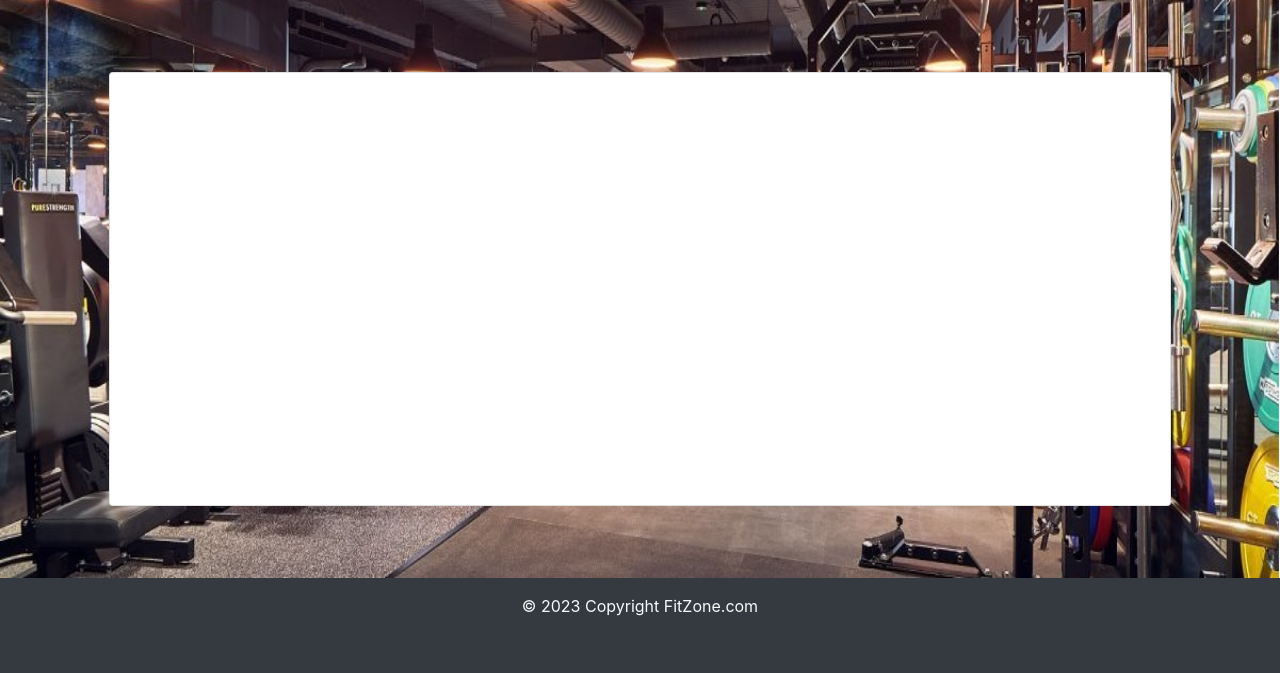
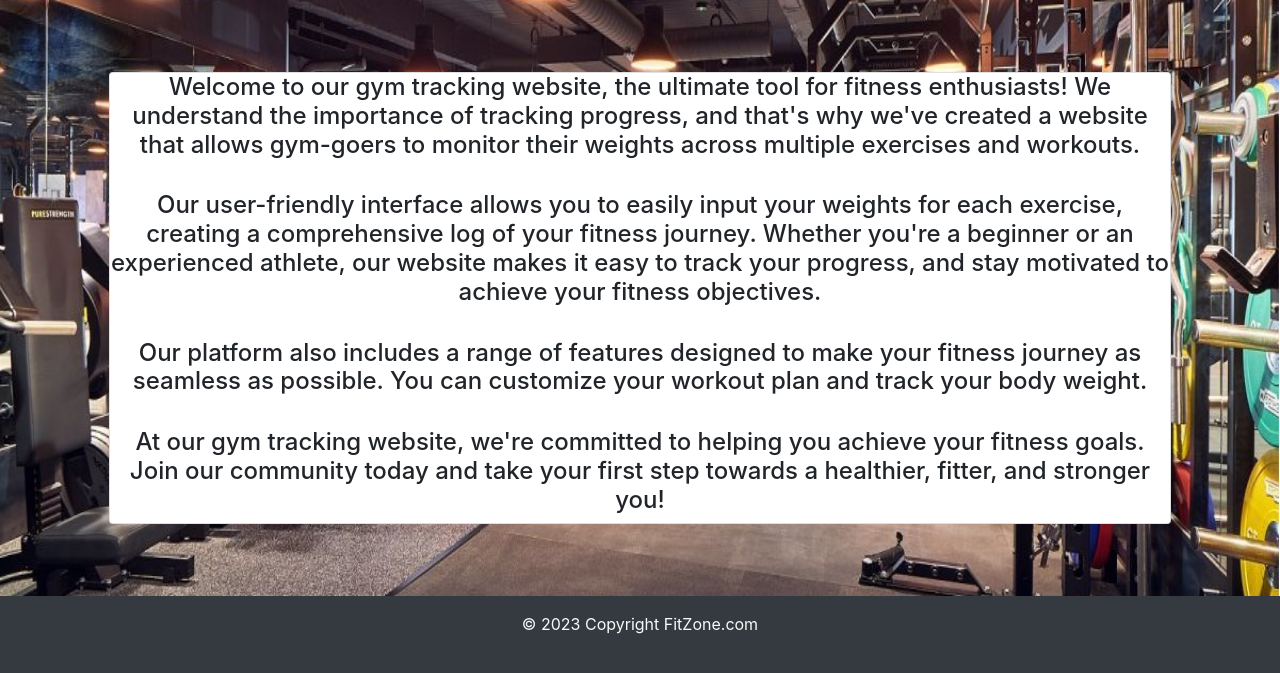
Before and after one commit to FebinShaji/COMP3931-Project, a Flask app: page /aboutUs in a window 1280 px wide. Shown: the part 56-729 px from the top of the page. Run offline with Flask 3, Linux system fonts and the light colour scheme; some libraries are stand-ins or nearby versions.

Commit message:
Finished AboutUs Page

```diff
--- a/Website/app/templates/aboutUs.html
+++ b/Website/app/templates/aboutUs.html
@@ -11,27 +11,16 @@
     <div>
         <div class="row d-flex justify-content-center align-items-center h-100">
             <div class="col-xl-10">
-                <div class="card rounded-3 text-black">
+                <div class="card rounded-3 text-black text-center">
 
 
+                    <h4>Welcome to our gym tracking website, the ultimate tool for fitness enthusiasts! We understand the importance of tracking progress, and that's why we've created a website that allows gym-goers to monitor their weights across multiple exercises and workouts.</h4>
                     <br>
+                    <h4>Our user-friendly interface allows you to easily input your weights for each exercise, creating a comprehensive log of your fitness journey. Whether you're a beginner or an experienced athlete, our website makes it easy to track your progress, and stay motivated to achieve your fitness objectives.</h4>
                     <br>
+                    <h4>Our platform also includes a range of features designed to make your fitness journey as seamless as possible. You can customize your workout plan and track your body weight.</h4>
                     <br>
-                    <br>
-                    <br>
-                    <br>
-                    <br>
-                    <br>
-                    <br>
-                    <br>
-                    <br>
-                    <br>
-                    <br>
-                    <br>
-                    <br>
-                    <br>
-                    <br>
-                    <br>
+                    <h4>At our gym tracking website, we're committed to helping you achieve your fitness goals. Join our community today and take your first step towards a healthier, fitter, and stronger you!</h4>
 
 
                 </div>
```
